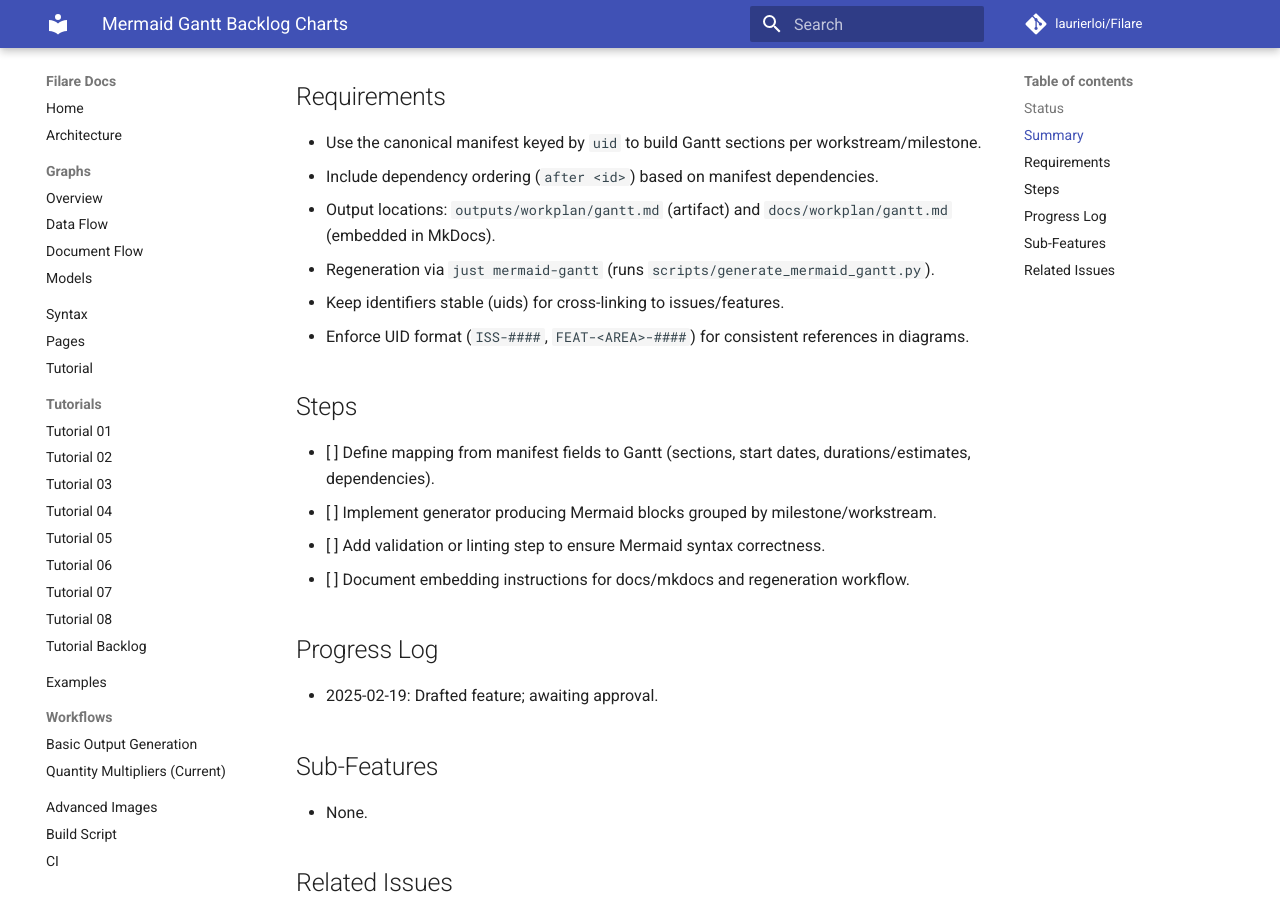
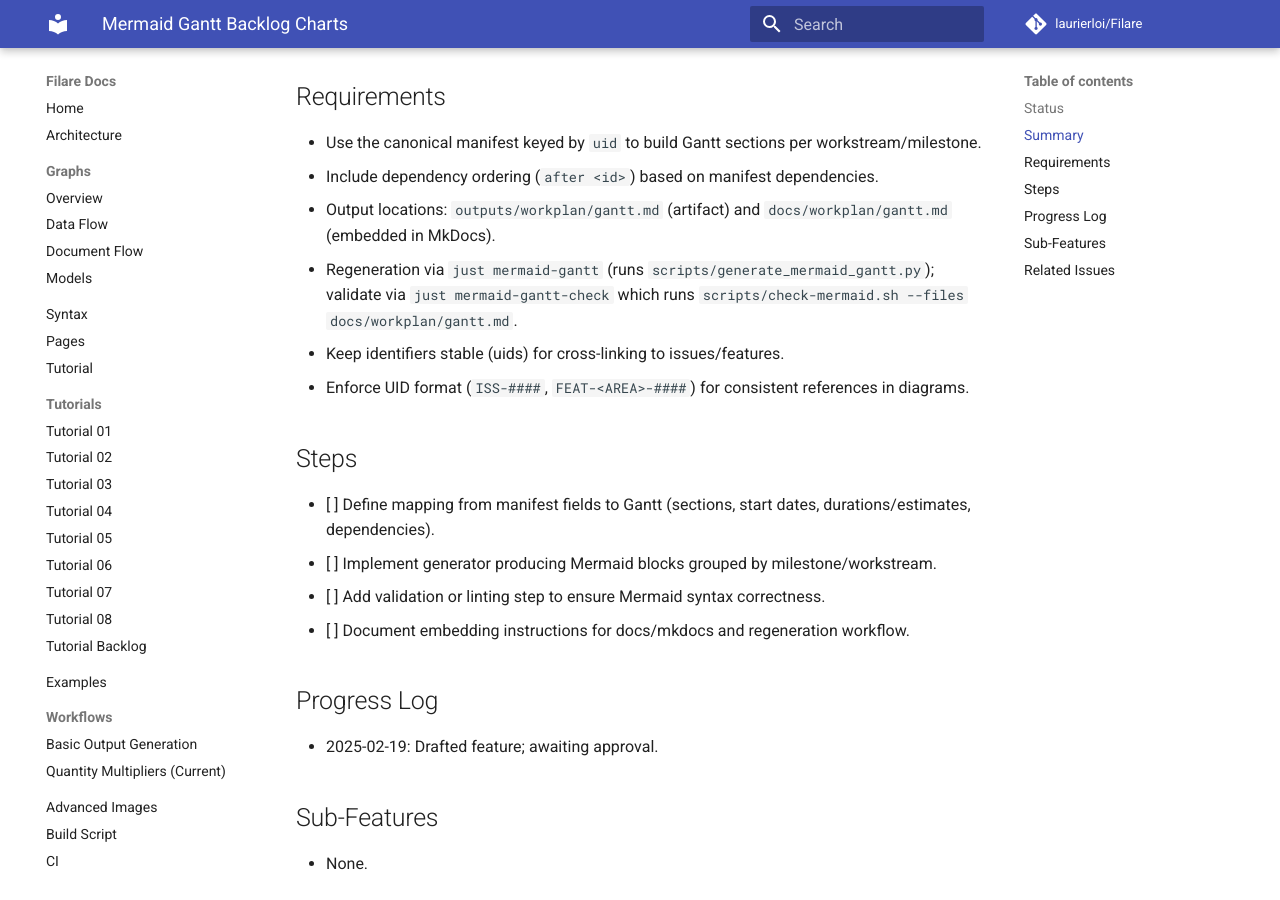
Before and after one commit to laurierloi/filare, an MkDocs documentation site: the page built from docs/features/project-management/mermaid-gantt.md, in a window 1280 px wide and 900 px high, scrolled down 492 px. Built offline with MkDocs 1.6.1 and Material for MkDocs 9.7.7, drawn with Linux system fonts in a browser that asks for light colours; comment, search, counter and statistics services are not loaded.

Commit message:
feat: add mermaid gantt validation

```diff
--- a/docs/features/project-management/mermaid-gantt.md
+++ b/docs/features/project-management/mermaid-gantt.md
@@ -24,7 +24,7 @@
 - Use the canonical manifest keyed by `uid` to build Gantt sections per workstream/milestone.
 - Include dependency ordering (`after <id>`) based on manifest dependencies.
 - Output locations: `outputs/workplan/gantt.md` (artifact) and `docs/workplan/gantt.md` (embedded in MkDocs).
-- Regeneration via `just mermaid-gantt` (runs `scripts/generate_mermaid_gantt.py`).
+- Regeneration via `just mermaid-gantt` (runs `scripts/generate_mermaid_gantt.py`); validate via `just mermaid-gantt-check` which runs `scripts/check-mermaid.sh --files docs/workplan/gantt.md`.
 - Keep identifiers stable (uids) for cross-linking to issues/features.
 - Enforce UID format (`ISS-####`, `FEAT-<AREA>-####`) for consistent references in diagrams.
 
```
Also changed, not shown: 2 other files.
